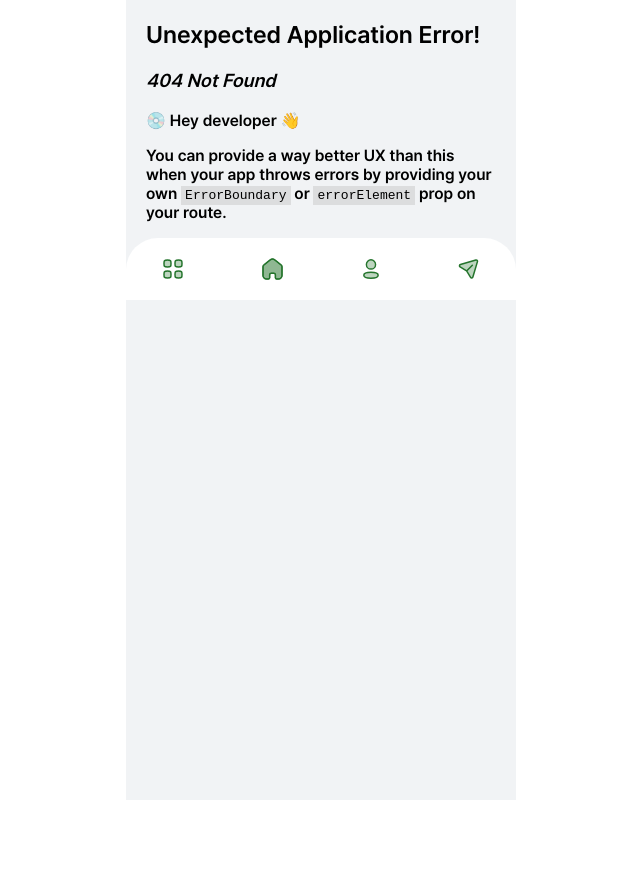
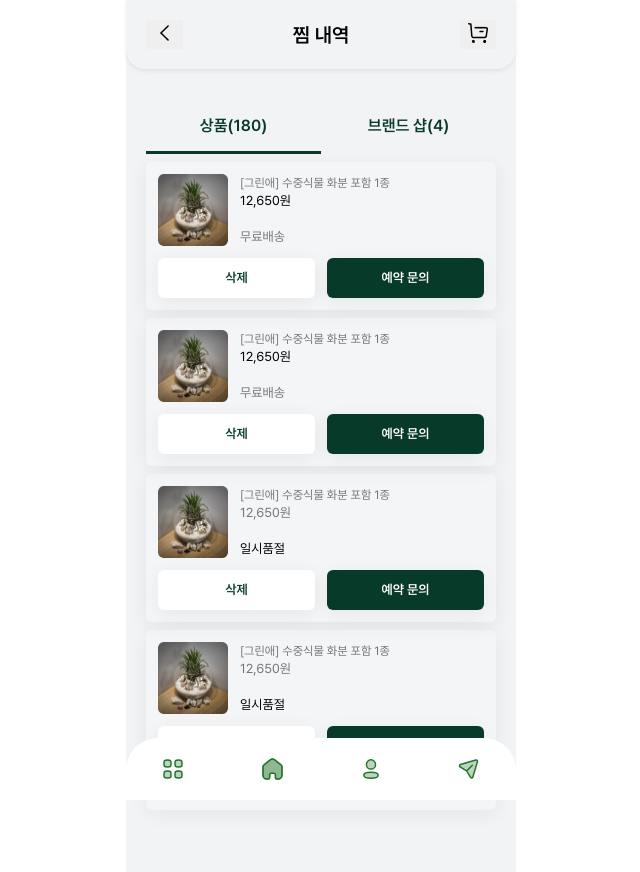
Before and after one commit to PlantHostel/PlantHostel-client, a React (Vite) app: page /cart in a window 1280 px wide. Before the commit this address had no page. Shown: the whole page, without its empty margins (319-959 px from the left). Before the commit the page ends 800 px from the top, so only its background shows below. Built offline with nearby package versions, Linux system fonts and the light colour scheme.

Commit message:
스토어 장바구니 페이지 퍼블리싱

```diff
--- /dev/null
+++ b/src/components/store/CartBrand.tsx
@@ -0,0 +1,60 @@
+import styled from "styled-components";
+import CommonBox from "../common/CommonBox";
+import { CommonButton } from "../common/CommonButton";
+
+interface CartBrandProps {
+  shop: {
+    image: string;
+    name: string;
+  };
+}
+
+export const CartBrand = ({ shop }: CartBrandProps) => {
+  return (
+    <CartBrandContainer>
+      <div className="brand-shop">
+        <div className="left">
+          <img src={shop.image} />
+          <span className="shop-name">{shop.name}</span>
+        </div>
+        <div className="right">
+          <CommonButton text="삭제" />
+        </div>
+      </div>
+    </CartBrandContainer>
+  );
+};
+
+const CartBrandContainer = styled.div`
+  &:last-child {
+    border-bottom: none;
+  }
+
+  .brand-shop {
+    display: flex;
+    padding: 12px;
+    justify-content: space-between;
+    border-bottom: 2px solid #e8e8e8;
+  }
+
+  .brand-shop img {
+    width: 32px;
+    height: 32px;
+  }
+
+  .brand-shop .left {
+    display: flex;
+    align-items: center;
+  }
+
+  .brand-shop .left .shop-name {
+    margin-left: 16px;
+  }
+
+  .brand-shop .right button {
+    width: 45px;
+    height: 30px;
+    font-size: 13px;
+    line-height: 18px;
+  }
+`;
--- /dev/null
+++ b/src/components/store/CartItem.tsx
@@ -0,0 +1,79 @@
+import styled from "styled-components";
+import CommonBox from "../common/CommonBox";
+import { CommonButton } from "../common/CommonButton";
+
+interface CartItemProps {
+  item: {
+    image: string;
+    productNm: string;
+    price: number;
+    deliveryPrice: number;
+    remain: number;
+  };
+}
+
+export const CartItem = ({ item }: CartItemProps) => {
+  return (
+    <CommonBox>
+      <InfoWrapper remain={item.remain} deliveryPrice={item.deliveryPrice}>
+        <img className="item-img" src={item.image} />
+        <div className="item-info">
+          <div className="item-name">{item.productNm}</div>
+          <div className="item-price">{`${item.price.toLocaleString()}원`}</div>
+          <br />
+          <div className="dynamic">
+            {item.remain === 0
+              ? "일시품절"
+              : item.deliveryPrice === 0
+              ? "무료배송"
+              : item.deliveryPrice.toLocaleString()}
+          </div>
+        </div>
+      </InfoWrapper>
+      <ButtonWrapper>
+        <CommonButton text="삭제" bgColor="white" txtColor="#073a29" />
+        <CommonButton text="예약 문의" />
+      </ButtonWrapper>
+    </CommonBox>
+  );
+};
+
+const InfoWrapper = styled.div<{ remain: number; deliveryPrice: number }>`
+  display: flex;
+  gap: 12px;
+  margin-bottom: 12px;
+  .item-img {
+    width: 70px;
+  }
+  .item-info {
+    display: flex;
+    flex-direction: column;
+    justify-content: end;
+  }
+
+  .item-name {
+    color: #767676;
+    font-size: 12px;
+    line-height: 18px;
+  }
+
+  .item-price {
+    color: ${(props) => (props.remain === 0 ? "#767676" : "black")};
+  }
+
+  .dynamic {
+    color: ${(props) => (props.remain === 0 ? "black" : "#767676")};
+  }
+`;
+
+const ButtonWrapper = styled.div`
+  display: flex;
+  gap: 12px;
+
+  button {
+    flex: 1;
+    height: 40px;
+    font-size: 13px;
+    line-height: 18px;
+  }
+`;
--- /dev/null
+++ b/src/pages/store/Cart.tsx
@@ -0,0 +1,112 @@
+import styled from "styled-components";
+import { BorderHeader } from "../../components/common/BorderHeader";
+import ArrowLeft from "../../assets/arrow-left.png";
+import CartImage from "../../assets/cart.png";
+import { IconButton } from "../../components/common/IconButton";
+import { useState } from "react";
+import PlantImage from "../../assets/info-plant.png";
+import { CartItem } from "../../components/store/CartItem";
+import ReviewImage from "../../assets/review-image.png";
+import { CartBrand } from "../../components/store/CartBrand";
+import CommonBox from "../../components/common/CommonBox";
+
+export const Cart = () => {
+  const cartItems = [
+    {
+      image: PlantImage,
+      productNm: "[그린애] 수중식물 화분 포함 1종",
+      price: 12650,
+      deliveryPrice: 0,
+      remain: 10,
+    },
+    {
+      image: PlantImage,
+      productNm: "[그린애] 수중식물 화분 포함 1종",
+      price: 12650,
+      deliveryPrice: 0,
+      remain: 10,
+    },
+    {
+      image: PlantImage,
+      productNm: "[그린애] 수중식물 화분 포함 1종",
+      price: 12650,
+      deliveryPrice: 0,
+      remain: 0,
+    },
+    {
+      image: PlantImage,
+      productNm: "[그린애] 수중식물 화분 포함 1종",
+      price: 12650,
+      deliveryPrice: 0,
+      remain: 0,
+    },
+  ];
+
+  const brandShops = [
+    { image: ReviewImage, name: "그린애" },
+    { image: ReviewImage, name: "신선한 카페" },
+    { image: ReviewImage, name: "플랜테리하우스" },
+    { image: ReviewImage, name: "행복한 식물가게" },
+  ];
+
+  const [menu, setMenu] = useState<string>("상품");
+
+  const changeMenu = (e: React.MouseEvent<HTMLDivElement>) => {
+    const value = e.currentTarget.dataset.value!;
+
+    setMenu(value);
+  };
+
+  return (
+    <CartContainer>
+      <BorderHeader
+        title="찜 내역"
+        left={<IconButton icon={ArrowLeft} />}
+        right={<IconButton icon={CartImage} />}
+      />
+      <TabSection menu={menu}>
+        <div className="tab1" data-value={"상품"} onClick={changeMenu}>
+          상품(180)
+        </div>
+        <div className="tab2" data-value={"브랜드 샵"} onClick={changeMenu}>
+          브랜드 샵(4)
+        </div>
+      </TabSection>
+      {menu === "상품" &&
+        cartItems.map((item, index) => <CartItem item={item} key={index} />)}
+      <CommonBox>
+        {menu === "브랜드 샵" &&
+          brandShops.map((shop, index) => (
+            <CartBrand shop={shop} key={index} />
+          ))}
+      </CommonBox>
+    </CartContainer>
+  );
+};
+
+const CartContainer = styled.div``;
+
+const TabSection = styled.div<{ menu: string }>`
+  display: flex;
+
+  .tab1,
+  .tab2 {
+    width: 100%;
+    height: 52px;
+    display: flex;
+    justify-content: center;
+    align-items: center;
+    color: #073a29;
+    cursor: pointer;
+  }
+
+  .tab1 {
+    border-bottom: ${(props) =>
+      props.menu === "상품" ? "3px solid #073a29" : ""};
+  }
+
+  .tab2 {
+    border-bottom: ${(props) =>
+      props.menu === "브랜드 샵" ? "3px solid #073a29" : ""};
+  }
+`;
--- a/src/routes/router.tsx
+++ b/src/routes/router.tsx
@@ -24,6 +24,7 @@ import { FindAccountCheck } from "../pages/find-account/FindAccountCheck";
 import { ResetPassword } from "../pages/find-account/ResetPassword";
 import { InquiryDetail } from "../pages/inquiry/InquiryDetail";
 import { MyPlants } from "../pages/MyPlants";
+import { Cart } from "../pages/store/Cart";
 
 export const router = createBrowserRouter([
   {
@@ -95,4 +96,5 @@ export const router = createBrowserRouter([
   { path: "find-account/check", element: <FindAccountCheck type="password" /> },
   { path: "find-account/reset-password", element: <ResetPassword /> },
   { path: "my-plants", element: <MyPlants /> },
+  { path: "cart", element: <Cart /> },
 ]);
```
